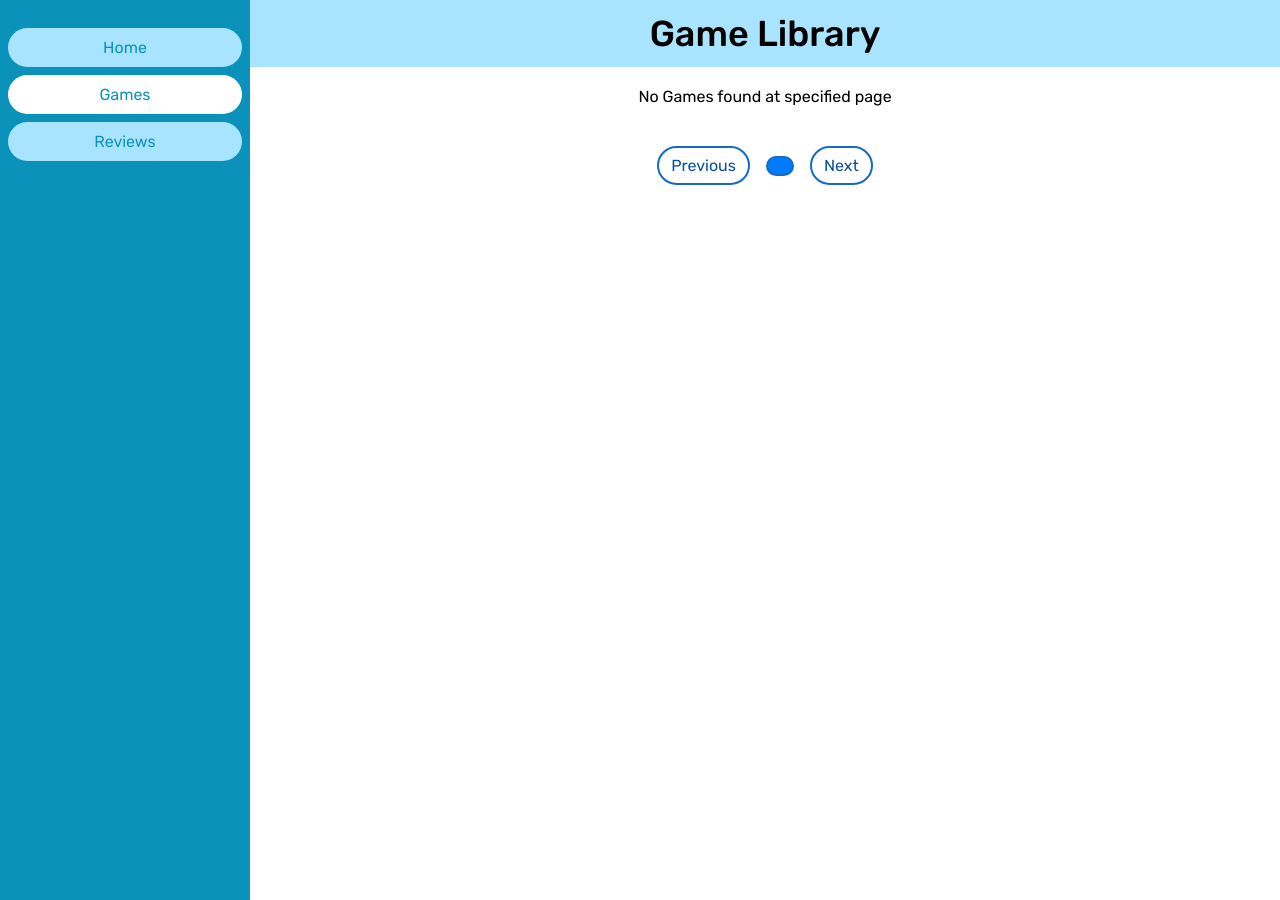
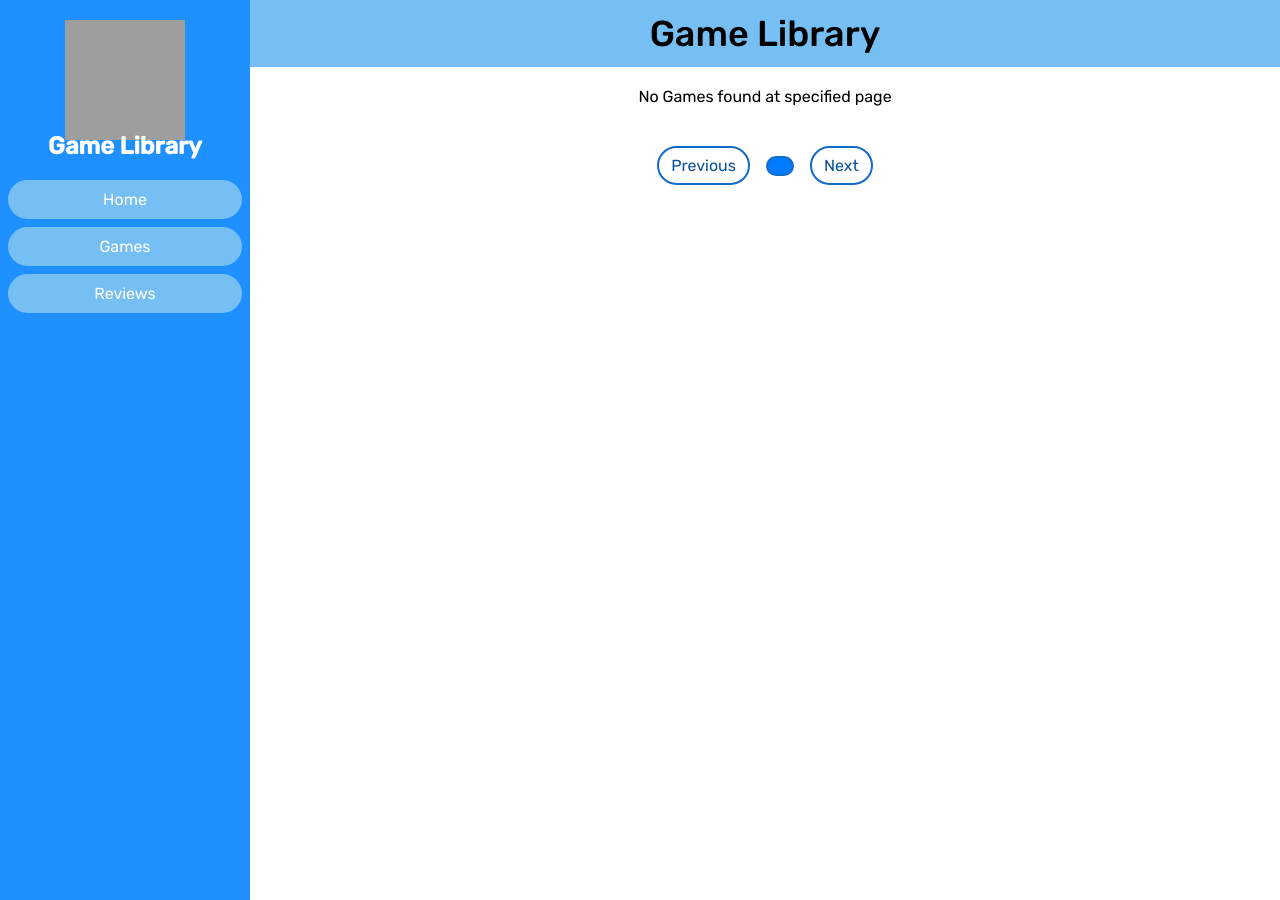
Before and after one commit to ItsMaddieNow/Compsci235-WebApp, a Flask app: template games/templates/games.html in a window 1280 px wide. Run offline with Flask 3, Linux system fonts and the light colour scheme; the template is opened without the code that fills it, so the values that code supplies are empty; grey boxes are pictures that could not be loaded.

Commit message:
Initial changes to sidebar and headers design

```diff
--- a/games/static/css/style.css
+++ b/games/static/css/style.css
@@ -5,10 +5,15 @@ body{
 }
 .titlebar{
     width: 100%;
+    /*
     background-color:oklch(88.6% 0.07 227);
+     */
+    background-color:#75bff5;
     text-align: center;
-    color: black;
+
+
     padding: 12px 0;
+
 }
 .titlebar h1 {
     font-weight: 500;
@@ -21,32 +26,50 @@ body{
     margin: 0;
 }
 .sidebar{
-    background-color: #2099c2;
+    background-color:dodgerblue;
     position: fixed;
+    /*
     background-color: oklch(61.6% 0.117 227);
+     */
     color:white;
     height: 100%;
     width: 250px;
     padding: 20px 0;
     text-align: center;
+
 }
+.sidebar img {
+    margin-bottom: 0;
+}
+
+.sidebar h2 {
+    margin-top: -12px; /* This removes the top margin of the h2 element */
+}
+
 .sidebar .page{
     display: block;
+    /*
     background-color: #a5e1fb;
     background-color: oklch(88.6% 0.07 227);
-    color: #2099c2;
-    color: oklch(61.6% 0.117 227);
+     */
+    background-color: #75bff5;
+    color:white;
     margin: 8px;
     border-radius: 24px;
     padding-top: 10px;
     padding-bottom: 10px;
     text-decoration: none;
+
 }
 .sidebar .page:hover{
     box-shadow: 2px 2px 5px 0px rgba(0, 0, 0, 0.5);
+   background-color:white;
+    color: dodgerblue;
 }
 .sidebar .current{
+    /*
     background-color: white;
+     */
 }
 .scrolling{
     margin-left: 250px;
--- a/games/templates/navbar.html
+++ b/games/templates/navbar.html
@@ -1,4 +1,6 @@
 <div class="sidebar">
+    <img src="{{ url_for('static', filename='icon.svg')}}", alt="controllerIcon", width="120", height="120" />
+    <h2>Game Library</h2>
     <a class="page" href="{{ url_for('home_bp.home') }}">Home</a>
     <a class="page current" href="{{ url_for('library_bp.games') }}">Games</a>
     <a class="page">Reviews</a>
```
